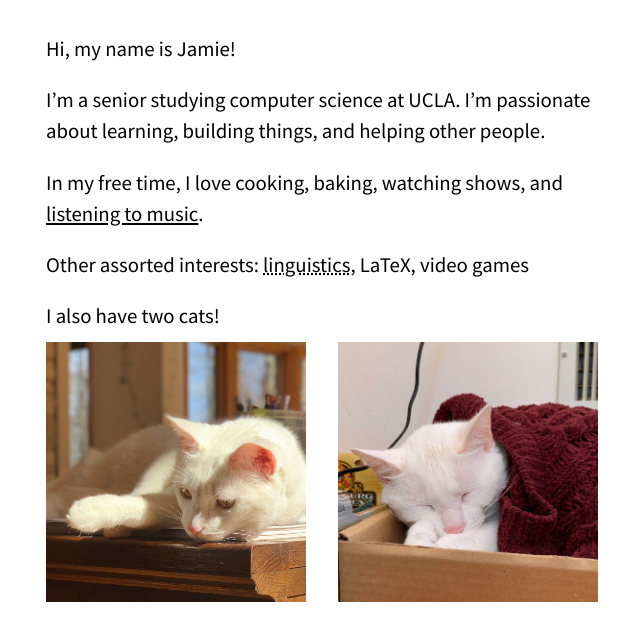
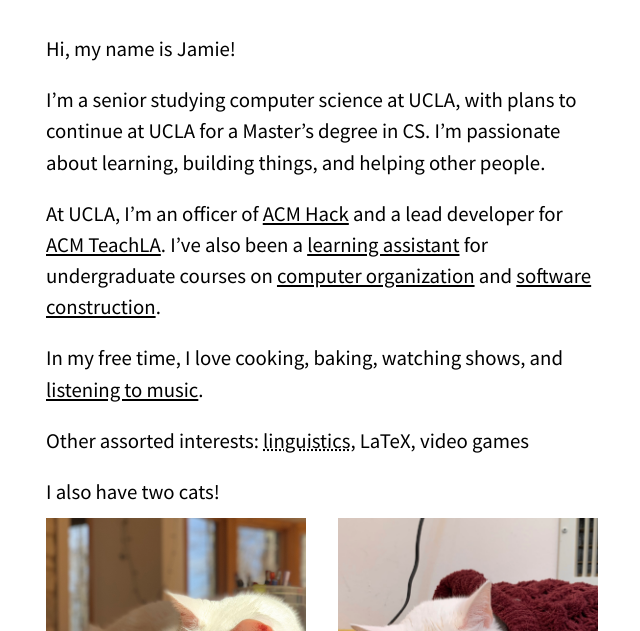
Before and after one commit to jamieliu386/jamieliu.me, a Gatsby site: page / in a window 1280 px wide. Shown: the part 128-759 px from the top of the page, without its empty margins (318-958 px from the left). Built offline with nearby package versions, Linux system fonts and the light colour scheme; Gatsby itself is replaced by a stand-in of ours; a web font is replaced by a local one.

Commit message:
add more info

```diff
--- a/src/components/Home/Home.js
+++ b/src/components/Home/Home.js
@@ -43,8 +43,22 @@ export default function Home() {
 				Hi, my name is Jamie!
 			</Typography>
 			<Typography variant='body1' component='p'>
-				I’m a senior studying computer science at UCLA. I’m
-				passionate about learning, building things, and helping other people.
+				I’m a senior studying computer science at UCLA, with plans to
+				continue at UCLA for a Master’s degree in CS. I’m passionate
+				about learning, building things, and helping other people.
+			</Typography>
+			<Typography>
+				At UCLA, I’m an officer of <a href="https://hack.uclaacm.com/"
+					className={styles.link}>ACM Hack</a> and a lead developer for <a
+					href="https://teachla.uclaacm.com/"
+					className={styles.link}>ACM TeachLA</a>. I’ve also been a <a
+					href="https://ceils.ucla.edu/learningassistants/"
+					className={styles.link}>learning assistant</a> for
+				undergraduate courses on <a
+					href="https://polyarch.github.io/cs33/"
+					className={styles.link}>computer organization</a> and <a
+					href="http://web.cs.ucla.edu/classes/spring20/cs97-1/index.html"
+					className={styles.link}>software construction</a>.
 			</Typography>
 			<Typography variant='body1' component='p'>
 				In my free time, I love cooking, baking, watching shows, and <a
```
